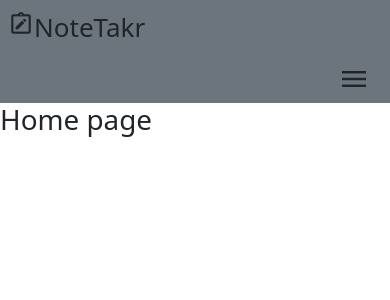
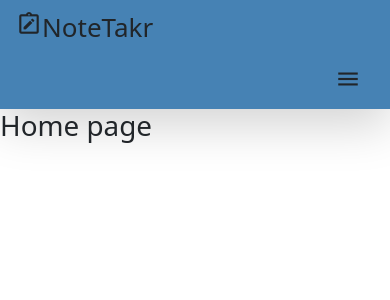
Before and after one commit to EricTimRussell/NoteTaker, a Vue app: page / in a window 390 px wide. Shown: the top 300 px of the page. Built offline with nearby package versions, Linux system fonts and the light colour scheme.

Commit message:
adjust colors and padding

```diff
--- a/src/assets/main.css
+++ b/src/assets/main.css
@@ -1,3 +1,8 @@
+.bg-header {
+  background-color: steelblue;
+}
+
+/* NOTE Font classes */
 .fs-sm {
   font-size: 16px;
 }
@@ -34,3 +39,5 @@
     font-size: 32px;
   }
 }
+
+/* NOTE Button Classes */
--- a/src/components/NavbarCompnent.vue
+++ b/src/components/NavbarCompnent.vue
@@ -1,7 +1,7 @@
 <template>
-  <section class="container-fluid bg-secondary">
+  <section class="container-fluid bg-header shadow-lg">
     <div class="row">
-      <div class="d-flex p-2 col-sm-4 col-md-3 justify-content-start">
+      <div class="d-flex py-2 px-3 col-sm-4 col-md-3 justify-content-start">
         <RouterLink to="/">
           <span class="material-symbols-outlined fs-lg">
             note_alt
@@ -18,17 +18,24 @@
       </div>
       <div class="d-flex justify-content-end col-sm-4 col-md-7 d-none d-sm-flex">
         <div class="pt-2 px-2">
-          <button class="btn-light">Sign Up</button>
+          <button class="btn btn-primary">Login/Create</button>
         </div>
         <div class="pt-2">
-          <button class="btn-dark">Log In</button>
+          <button class="btn btn-light">Logout</button>
         </div>
       </div>
     </div>
-    <div class="d-flex col-12 p-2 justify-content-end d-flex d-sm-none">
-      <span class="material-symbols-outlined fs-xlg">
-        menu
-      </span>
+    <div class="d-flex col-12 p-1 justify-content-end d-flex d-sm-none">
+      <div class="dropdown">
+        <button class="btn dropdown-toggle" type="button" data-bs-toggle="dropdown" aria-expanded="false">
+          <span class="material-symbols-outlined fs-lg">
+            menu
+          </span></button>
+        <ul class="dropdown-menu">
+          <li><a class="dropdown-item" href="#">Login/Create</a></li>
+          <li><a class="dropdown-item" href="#">Logout</a></li>
+        </ul>
+      </div>
     </div>
   </section>
 </template>
@@ -49,4 +56,7 @@ a{
   text-decoration: none;
 }
 
+.dropdown-toggle::after {
+  display: none;
+}
 </style>
```
Also changed, not shown: 1 other file (tests, documents, lock files or other folders).
